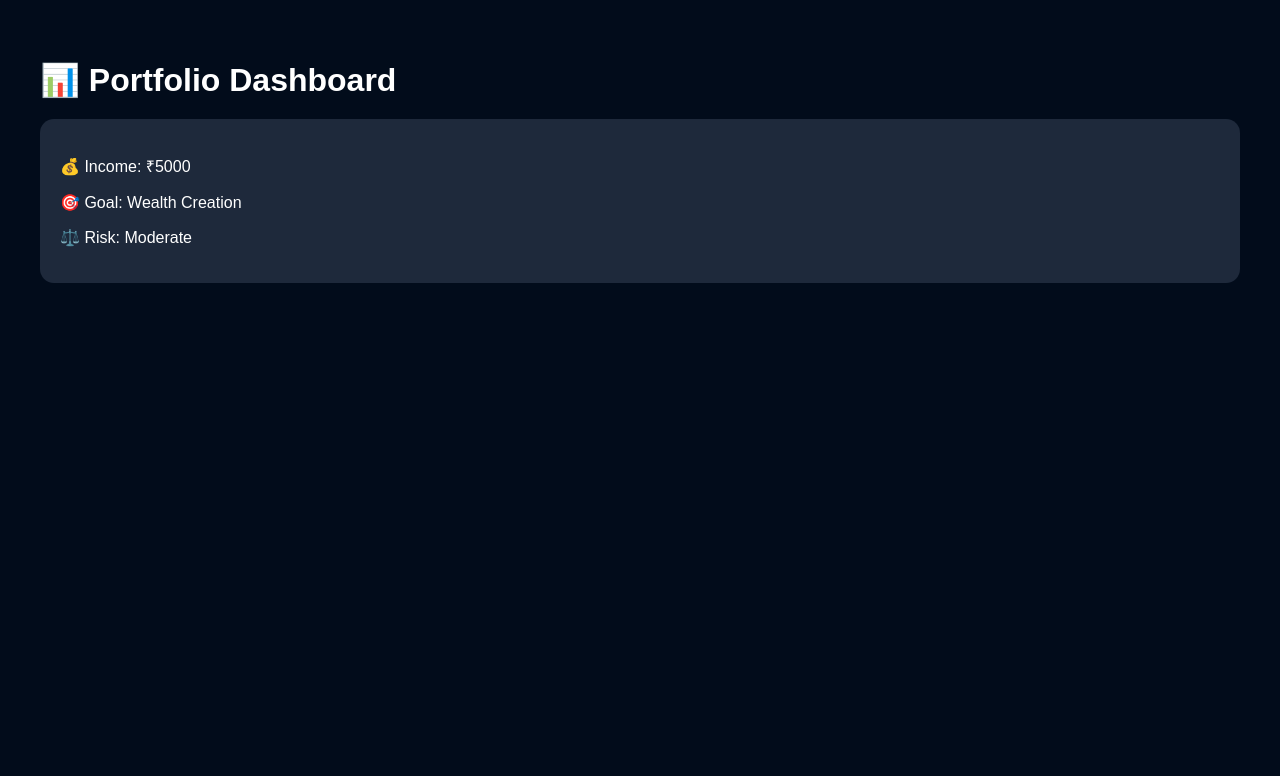
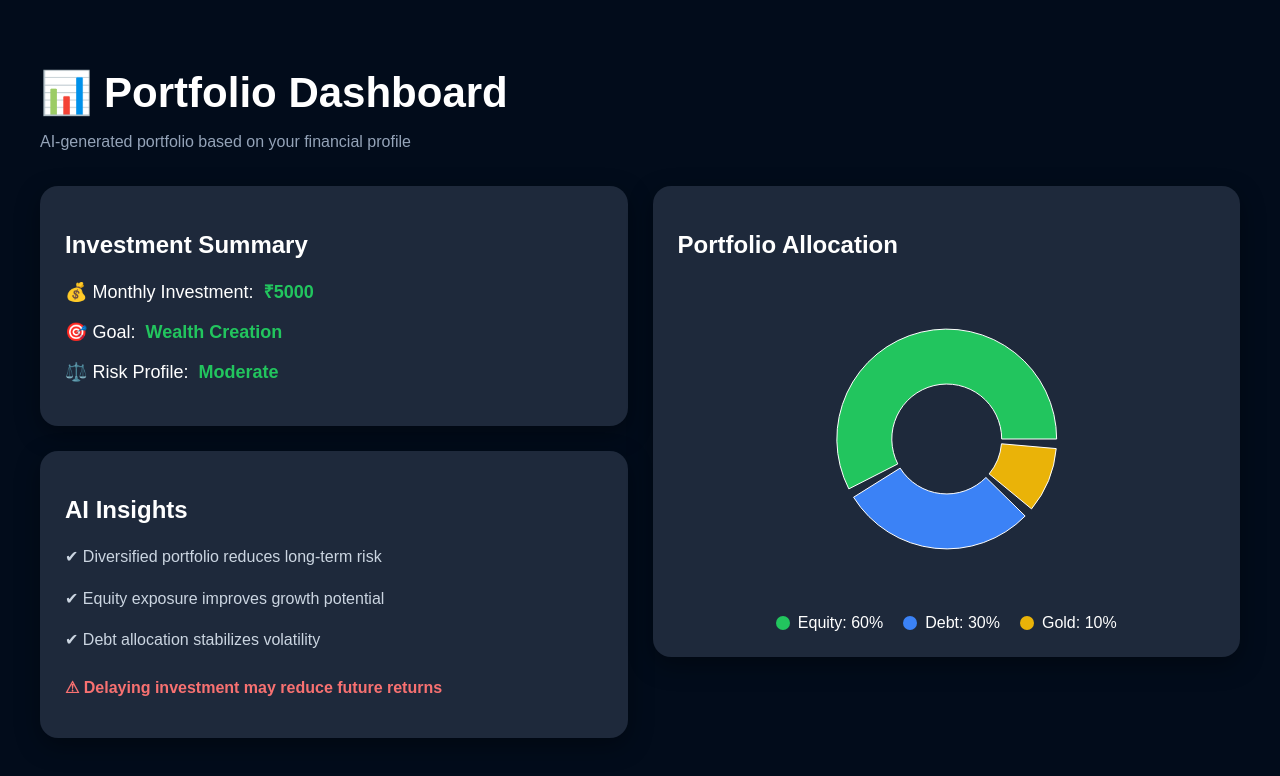
Before and after one commit to bishalkattel244-ship-it/Niveshmitra-ai, a Next.js app: page /portfolio in a window 1280 px wide. Shown: the top 776 px of the page. Built offline with nearby package versions, Linux system fonts and the light colour scheme.

Commit message:
modern portfolio dashboard

```diff
--- a/app/portfolio/page.tsx
+++ b/app/portfolio/page.tsx
@@ -1,10 +1,26 @@
 "use client";
 
 import { useEffect, useState } from "react";
+import {
+  PieChart,
+  Pie,
+  Cell,
+  Tooltip,
+  ResponsiveContainer,
+} from "recharts";
+
+const COLORS = ["#22c55e", "#3b82f6", "#eab308"];
 
 export default function Portfolio() {
   const [mounted, setMounted] = useState(false);
+
   const [userData, setUserData] = useState<any>(null);
+
+  const [allocation, setAllocation] = useState([
+    { name: "Equity", value: 60 },
+    { name: "Debt", value: 30 },
+    { name: "Gold", value: 10 },
+  ]);
 
   useEffect(() => {
     setMounted(true);
@@ -13,41 +29,235 @@ export default function Portfolio() {
       const stored = localStorage.getItem("userData");
 
       if (stored) {
-        setUserData(JSON.parse(stored));
+        const data = JSON.parse(stored);
+
+        setUserData(data);
+
+        if (data.risk === "Low Risk") {
+          setAllocation([
+            { name: "Equity", value: 30 },
+            { name: "Debt", value: 60 },
+            { name: "Gold", value: 10 },
+          ]);
+        }
+
+        if (data.risk === "High Risk") {
+          setAllocation([
+            { name: "Equity", value: 80 },
+            { name: "Debt", value: 10 },
+            { name: "Gold", value: 10 },
+          ]);
+        }
       }
     } catch (err) {
       console.log(err);
     }
   }, []);
 
-  if (!mounted) {
-    return null;
-  }
+  if (!mounted) return null;
 
   return (
-    <div
-      style={{
-        background: "#020c1b",
-        minHeight: "100vh",
-        color: "white",
-        padding: "40px",
-      }}
-    >
-      <h1 style={{ fontSize: "32px", marginBottom: "20px" }}>
-        📊 Portfolio Dashboard
-      </h1>
+    <div style={container}>
+      <h1 style={heading}>📊 Portfolio Dashboard</h1>
 
-      <div
-        style={{
-          background: "#1e293b",
-          padding: "20px",
-          borderRadius: "14px",
-        }}
-      >
-        <p>💰 Income: ₹{userData?.income || 5000}</p>
-        <p>🎯 Goal: {userData?.goal || "Wealth Creation"}</p>
-        <p>⚖️ Risk: {userData?.risk || "Moderate"}</p>
+      <p style={subheading}>
+        AI-generated portfolio based on your financial profile
+      </p>
+
+      <div style={grid}>
+        {/* LEFT SECTION */}
+        <div style={leftSection}>
+          {/* USER SUMMARY */}
+          <div style={card}>
+            <h2 style={cardTitle}>Investment Summary</h2>
+
+            <div style={infoItem}>
+              💰 Monthly Investment:
+              <span style={highlight}>
+                ₹{userData?.income || 5000}
+              </span>
+            </div>
+
+            <div style={infoItem}>
+              🎯 Goal:
+              <span style={highlight}>
+                {userData?.goal || "Wealth Creation"}
+              </span>
+            </div>
+
+            <div style={infoItem}>
+              ⚖️ Risk Profile:
+              <span style={highlight}>
+                {userData?.risk || "Moderate"}
+              </span>
+            </div>
+          </div>
+
+          {/* AI INSIGHTS */}
+          <div style={card}>
+            <h2 style={cardTitle}>AI Insights</h2>
+
+            <p style={insight}>
+              ✔ Diversified portfolio reduces long-term risk
+            </p>
+
+            <p style={insight}>
+              ✔ Equity exposure improves growth potential
+            </p>
+
+            <p style={insight}>
+              ✔ Debt allocation stabilizes volatility
+            </p>
+
+            <p style={warning}>
+              ⚠ Delaying investment may reduce future returns
+            </p>
+          </div>
+        </div>
+
+        {/* RIGHT SECTION */}
+        <div style={rightSection}>
+          <div style={card}>
+            <h2 style={cardTitle}>Portfolio Allocation</h2>
+
+            <div style={{ width: "100%", height: 320 }}>
+              <ResponsiveContainer>
+                <PieChart>
+                  <Pie
+                    data={allocation}
+                    cx="50%"
+                    cy="50%"
+                    outerRadius={110}
+                    innerRadius={55}
+                    dataKey="value"
+                    paddingAngle={5}
+                  >
+                    {allocation.map((entry, index) => (
+                      <Cell
+                        key={`cell-${index}`}
+                        fill={COLORS[index % COLORS.length]}
+                      />
+                    ))}
+                  </Pie>
+
+                  <Tooltip />
+                </PieChart>
+              </ResponsiveContainer>
+            </div>
+
+            {/* LEGEND */}
+            <div style={legendContainer}>
+              {allocation.map((item, index) => (
+                <div key={index} style={legendItem}>
+                  <div
+                    style={{
+                      ...legendColor,
+                      background: COLORS[index],
+                    }}
+                  />
+
+                  <span>
+                    {item.name}: {item.value}%
+                  </span>
+                </div>
+              ))}
+            </div>
+          </div>
+        </div>
       </div>
     </div>
   );
 }
+
+/* ---------------- STYLES ---------------- */
+
+const container = {
+  minHeight: "100vh",
+  background: "#020c1b",
+  color: "white",
+  padding: "40px",
+};
+
+const heading = {
+  fontSize: "42px",
+  fontWeight: "bold" as const,
+  marginBottom: "10px",
+};
+
+const subheading = {
+  color: "#94a3b8",
+  marginBottom: "35px",
+  fontSize: "16px",
+};
+
+const grid = {
+  display: "grid",
+  gridTemplateColumns: "1fr 1fr",
+  gap: "25px",
+};
+
+const leftSection = {
+  display: "flex",
+  flexDirection: "column" as const,
+  gap: "25px",
+};
+
+const rightSection = {
+  display: "flex",
+  flexDirection: "column" as const,
+};
+
+const card = {
+  background: "#1e293b",
+  borderRadius: "18px",
+  padding: "25px",
+  boxShadow: "0 8px 24px rgba(0,0,0,0.35)",
+};
+
+const cardTitle = {
+  fontSize: "24px",
+  marginBottom: "20px",
+};
+
+const infoItem = {
+  marginBottom: "18px",
+  fontSize: "18px",
+};
+
+const highlight = {
+  color: "#22c55e",
+  marginLeft: "10px",
+  fontWeight: "bold" as const,
+};
+
+const insight = {
+  marginBottom: "15px",
+  color: "#cbd5e1",
+  lineHeight: 1.6,
+};
+
+const warning = {
+  marginTop: "25px",
+  color: "#f87171",
+  fontWeight: "bold" as const,
+};
+
+const legendContainer = {
+  display: "flex",
+  justifyContent: "center",
+  gap: "20px",
+  marginTop: "15px",
+  flexWrap: "wrap" as const,
+};
+
+const legendItem = {
+  display: "flex",
+  alignItems: "center",
+  gap: "8px",
+};
+
+const legendColor = {
+  width: "14px",
+  height: "14px",
+  borderRadius: "50%",
+};
```
